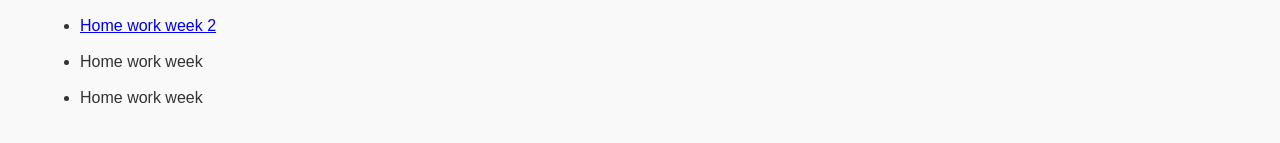
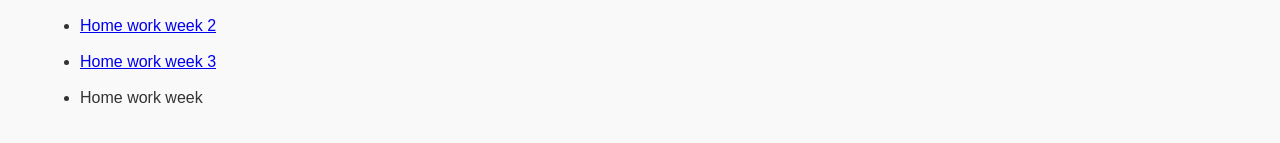
Before and after one commit to ivelinavramov/ivelinavramov.github.io, a plain HTML site: page index.html in a window 1280 px wide. Shown: the part 211-354 px from the top of the page. Drawn offline with Linux system fonts and the light colour scheme.

Commit message:
Update index.html

```diff
--- a/index.html
+++ b/index.html
@@ -40,7 +40,7 @@
   <ul>
         <li><a href="hw2.html">Home work week 2</a></li>
         <br/>
-      <li>Home work week </li>
+       <li><a href="hw3.html">Home work week 3</a></li>
         <br/>
       <li>Home work week </li>
     </ul>
```
